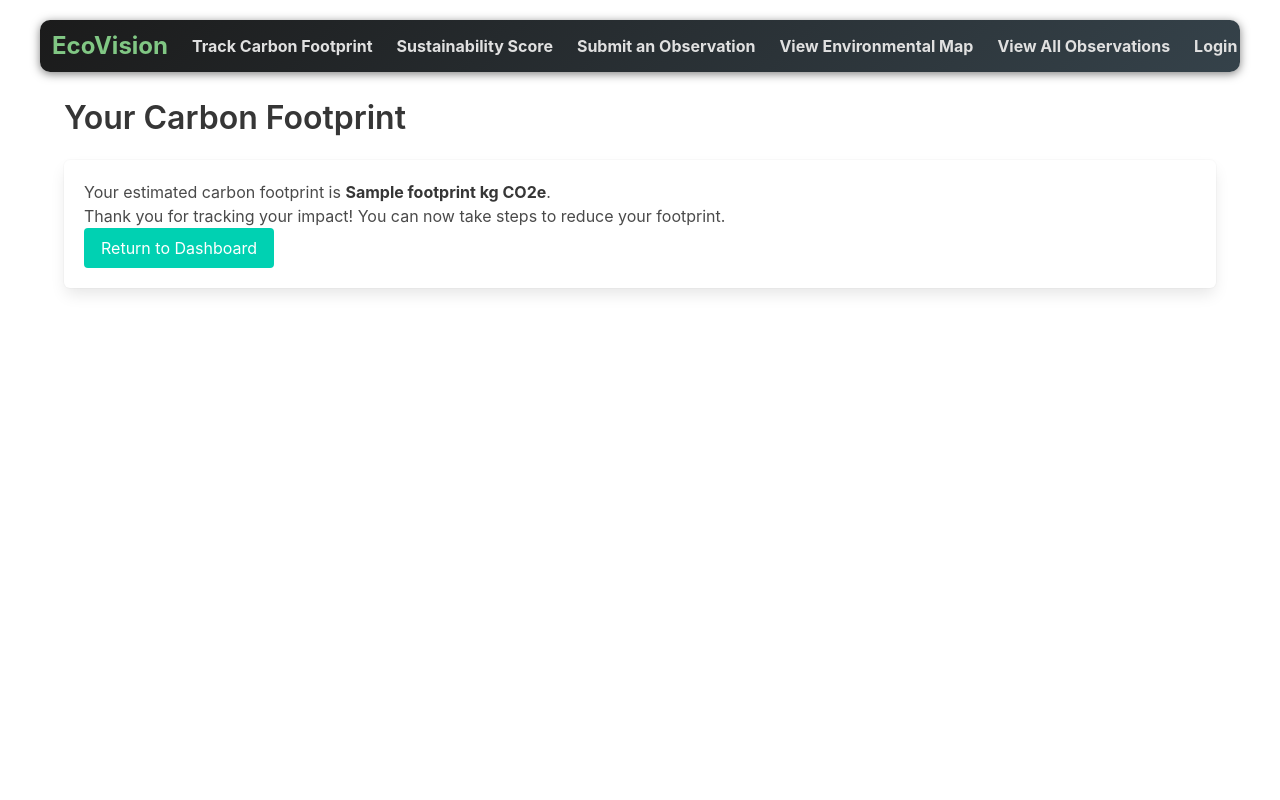
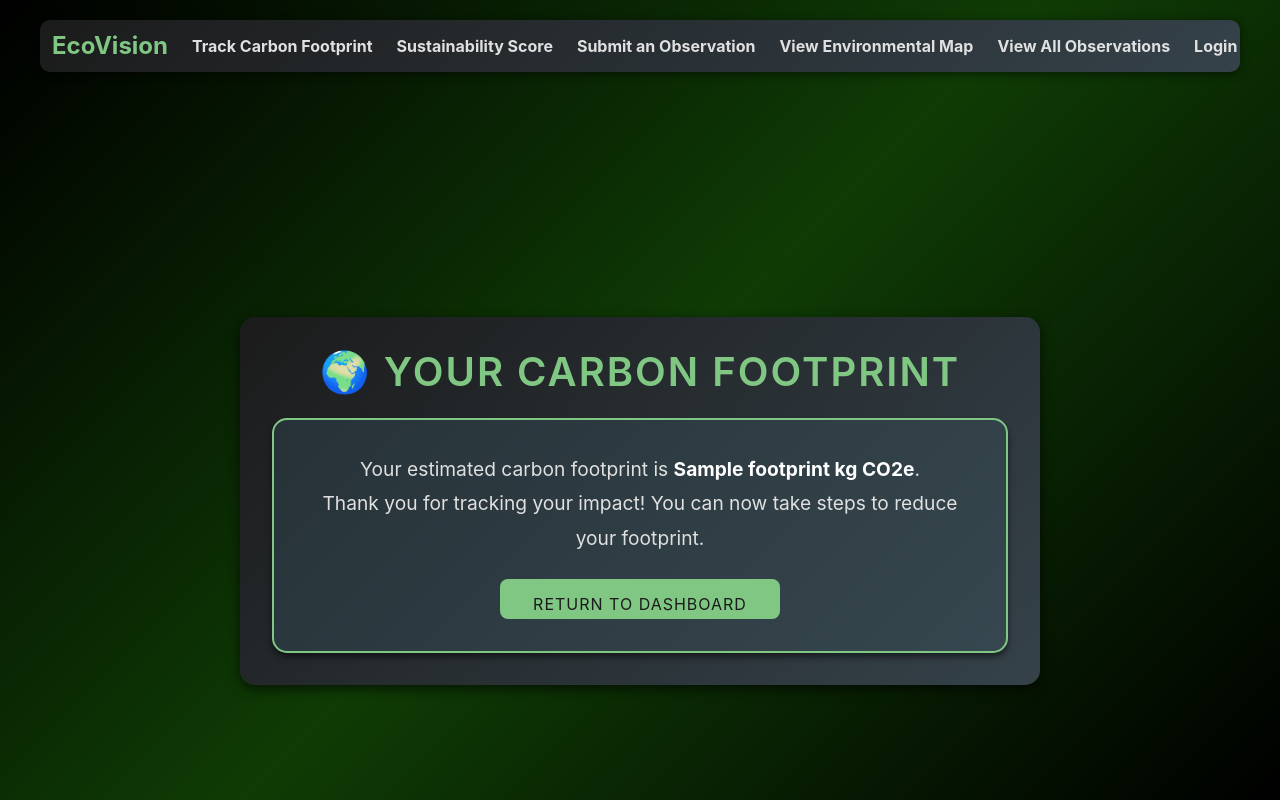
Before and after one commit to abhirajadhikary06/EcoFix, a Django app: template ecofix/climate_tracker/templates/carbon_result.html in a window 1280 px wide. Run offline with Django 5.2, Linux system fonts and the light colour scheme; the template is opened without the code that fills it: most values are stand-ins (such as "Sample title", 1, 10 or a date in 2020).

Commit message:
carbon_result, sustainability_score (not resolved)

```diff
--- a/ecofix/climate_tracker/templates/carbon_result.html
+++ b/ecofix/climate_tracker/templates/carbon_result.html
@@ -3,10 +3,92 @@
 {% block title %}Carbon Footprint Result - EcoVision{% endblock %}
 
 {% block content %}
-<h1 class="title">Your Carbon Footprint</h1>
-<div class="box">
-    <p>Your estimated carbon footprint is <strong>{{ footprint }} kg CO2e</strong>.</p>
-    <p>Thank you for tracking your impact! You can now take steps to reduce your footprint.</p>
-    <a href="{% url 'home' %}" class="button is-primary">Return to Dashboard</a>
+<style>
+    body {
+        background: linear-gradient(135deg, rgb(0, 0, 0), rgb(15, 60, 5), rgb(0, 0, 0));
+        height: 100vh;
+        display: flex;
+        justify-content: center;
+        align-items: center;
+        margin: 0;
+    }
+
+    .content-container {
+        max-width: 800px;
+        padding: 2rem;
+        background: linear-gradient(135deg, #1b1b1b, #35424a);
+        border-radius: 15px;
+        box-shadow: 0 4px 12px rgba(0, 0, 0, 0.6);
+        text-align: center;
+        margin-top: 150px;
+    }
+
+    .title {
+        color: #81C784;  /* Light Green */
+        font-size: 2.5rem;
+        margin-bottom: 1.5rem;  /* Adds space between title and box */
+        text-transform: uppercase;
+        letter-spacing: 2px;
+    }
+
+    .box {
+        background: linear-gradient(135deg, #263238, #37474F);  /* Dark Grey */
+        padding: 2rem;
+        border-radius: 15px;
+        box-shadow: 0 4px 6px rgba(0, 0, 0, 0.5);
+        border: 2px solid #81C784;
+        color: #E0E0E0;  /* Light Grey for text */
+        font-size: 1.2rem;
+        line-height: 1.8;
+    }
+
+    strong {
+        color: #FFFFFF;  /* Bright white for emphasis */
+    }
+
+    .button.is-primary {
+        display: inline-block;
+        margin-top: 1.5rem;
+        background-color: #81C784;  /* Light Green */
+        color: #1b1b1b;
+        padding: 0.75rem 2rem;
+        border-radius: 8px;
+        font-size: 1rem;
+        text-transform: uppercase;
+        letter-spacing: 1px;
+        text-decoration: none;
+        transition: background-color 0.3s ease;
+        text-align: center;
+    }
+
+    .button.is-primary:hover {
+        background-color: #66BB6A;  /* Slightly brighter green on hover */
+    }
+
+    @media (max-width: 768px) {
+        .content-container {
+            margin: 1rem;
+        }
+
+        .title {
+            font-size: 2rem;
+        }
+
+        .box {
+            font-size: 1rem;
+        }
+    }
+</style>
+
+<div class="content-container">
+    <!-- Heading outside the box -->
+    <h1 class="title">🌍 Your Carbon Footprint</h1>
+
+    <!-- Box with footprint details -->
+    <div class="box">
+        <p>Your estimated carbon footprint is <strong>{{ footprint }} kg CO2e</strong>.</p>
+        <p>Thank you for tracking your impact! You can now take steps to reduce your footprint.</p>
+        <a href="{% url 'home' %}" class="button is-primary">Return to Dashboard</a>
+    </div>
 </div>
 {% endblock %}
```
Also changed, not shown: ecofix/climate_tracker/templates/sustainability_score.html (+113 -30 lines), ecofix/db.sqlite3.
